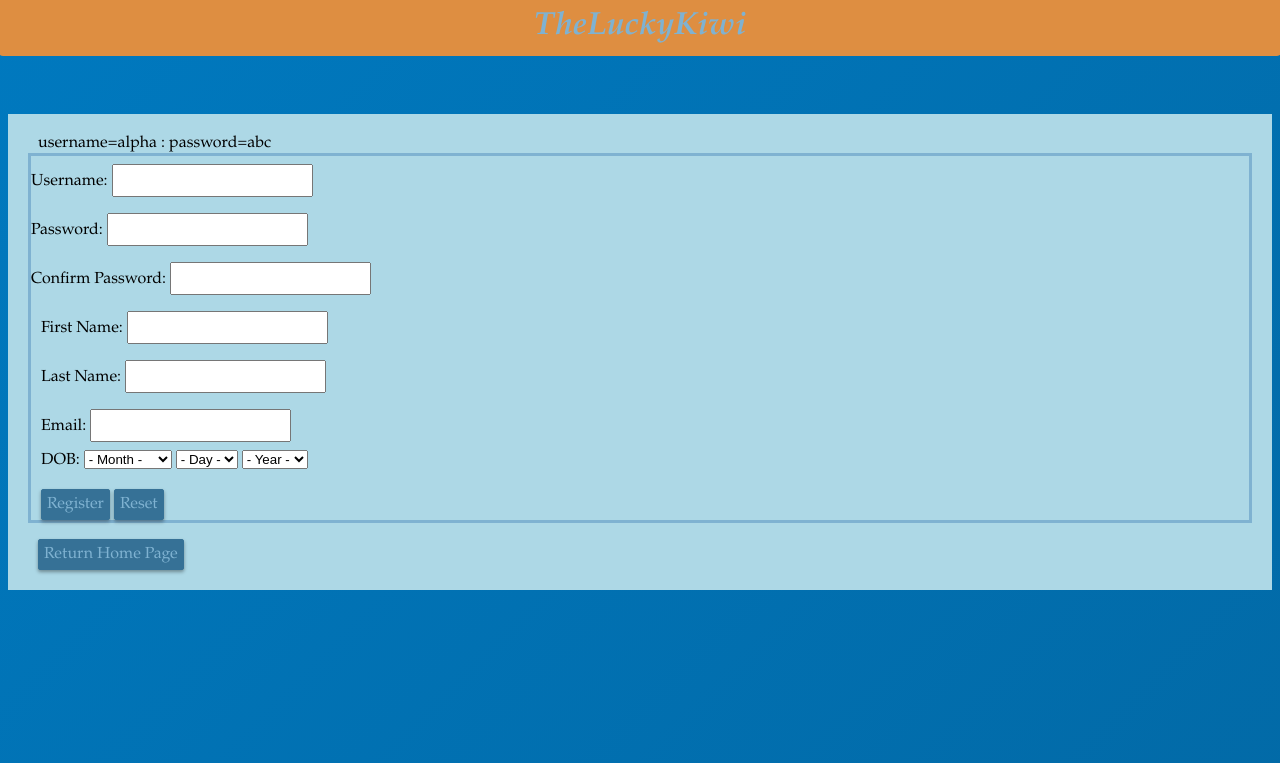
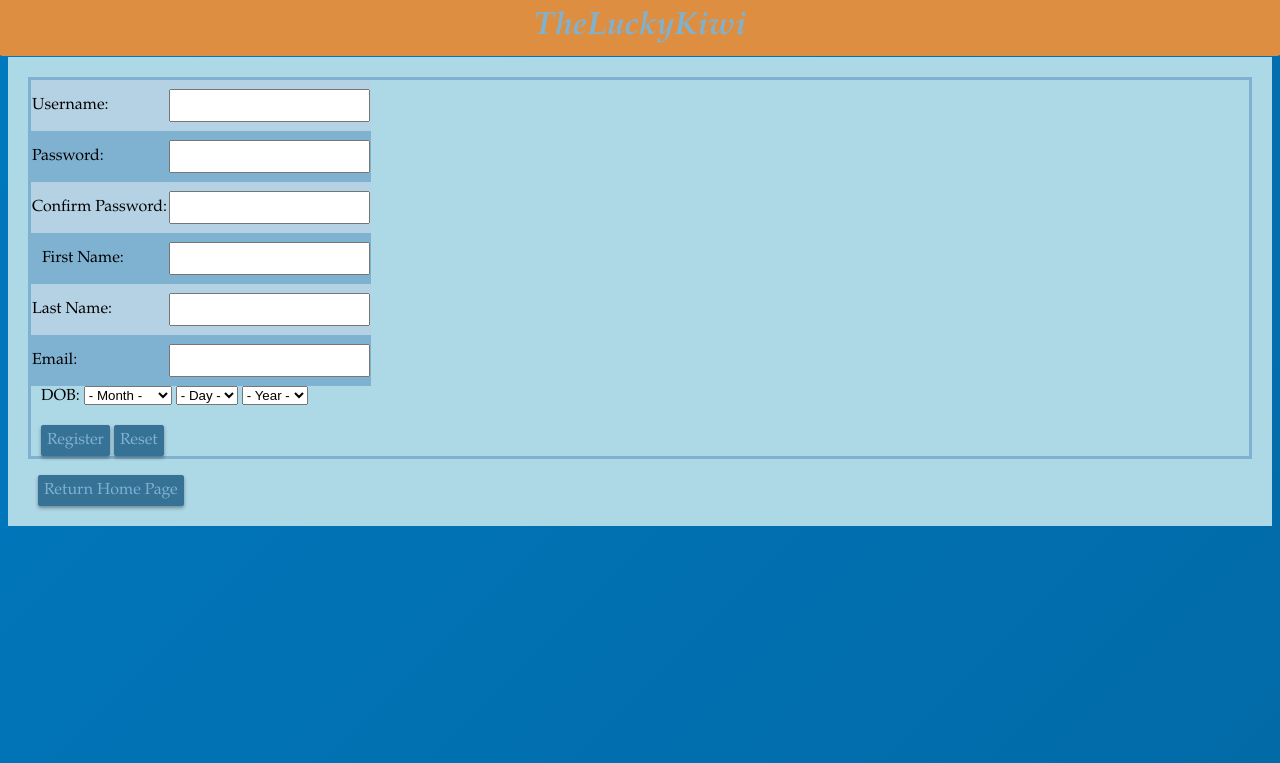
Before and after one commit to Bumchafes/LuckOfTheKiwi, a PHP site: page /registrationForm.php in a window 1280 px wide. Shown: the top 763 px of the page. Run offline with PHP 8.4, Linux system fonts and the light colour scheme.

Commit message:
Update registrationForm.php

```diff
--- a/registrationForm.php
+++ b/registrationForm.php
@@ -5,19 +5,32 @@
 	<link rel = "stylesheet" href = "style.css">
 </head>
 	<h1><i>TheLuckyKiwi</i></h1>
-	<br><br><br>
 <body>
 <div>
-<p>username=alpha : password=abc</p>
 	<form class="inputs" action='registrationProcess.php' method='post'>
-	Username: <input required type='text' name='userName'><br>
-	Password: <input required type='password' name='password'><br>
-	Confirm Password: <input required type='password' name='cfmpassword'><br>
-	<p>First Name: <input required type='text' name='firstName'><br>
-	Last Name: <input required type='text' name='lastName'><br>
-	Email: <input required type='text' name='email'><br>
+	 <table>
+	  <tr>
+	   <td align="left">Username:</td> <td align="right"><input required type='text' name='userName'></td>
+	  </tr>
+	  <tr>
+	   <td align="left">Password:</td> <td align="right"><input required type='password' name='password'></td>
+	  </tr>
+	  <tr>
+	   <td align="left">Confirm Password:</td> <td align="right"><input required type='password' name='cfmpassword'></td>
+	  </tr>
+	  <tr>
+	   <td align="left"><p>First Name:</td> <td align="right"><input required type='text' name='firstName'></td>
+	  </tr>
+	  <tr>
+	   <td align="left">Last Name:</td> <td align="right"><input required type='text' name='lastName'></td>
+	  </tr>
+	  <tr>
+	   <td align="left">Email:</td> <td align="right"><input required type='text' name='email'></td>
+	  </tr>
+
+	  </table>
 	<!--drop table for user to select month-'date of birth-->
-	DOB: <select required name="DOBMonth">
+	<p>DOB: <select required name="DOBMonth">
 		<option> - Month - </option>
 		<option value="01">January</option>
 		<option value="02">Febuary</option>
```
